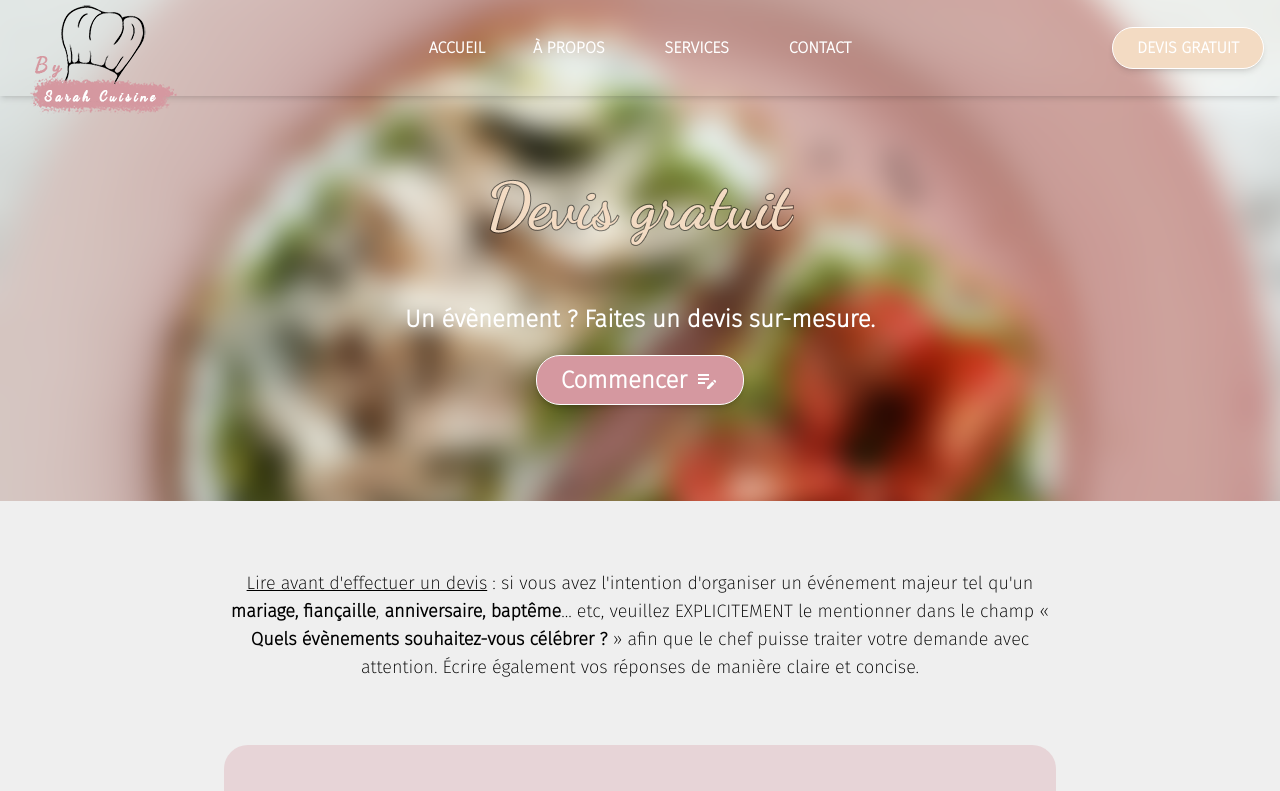
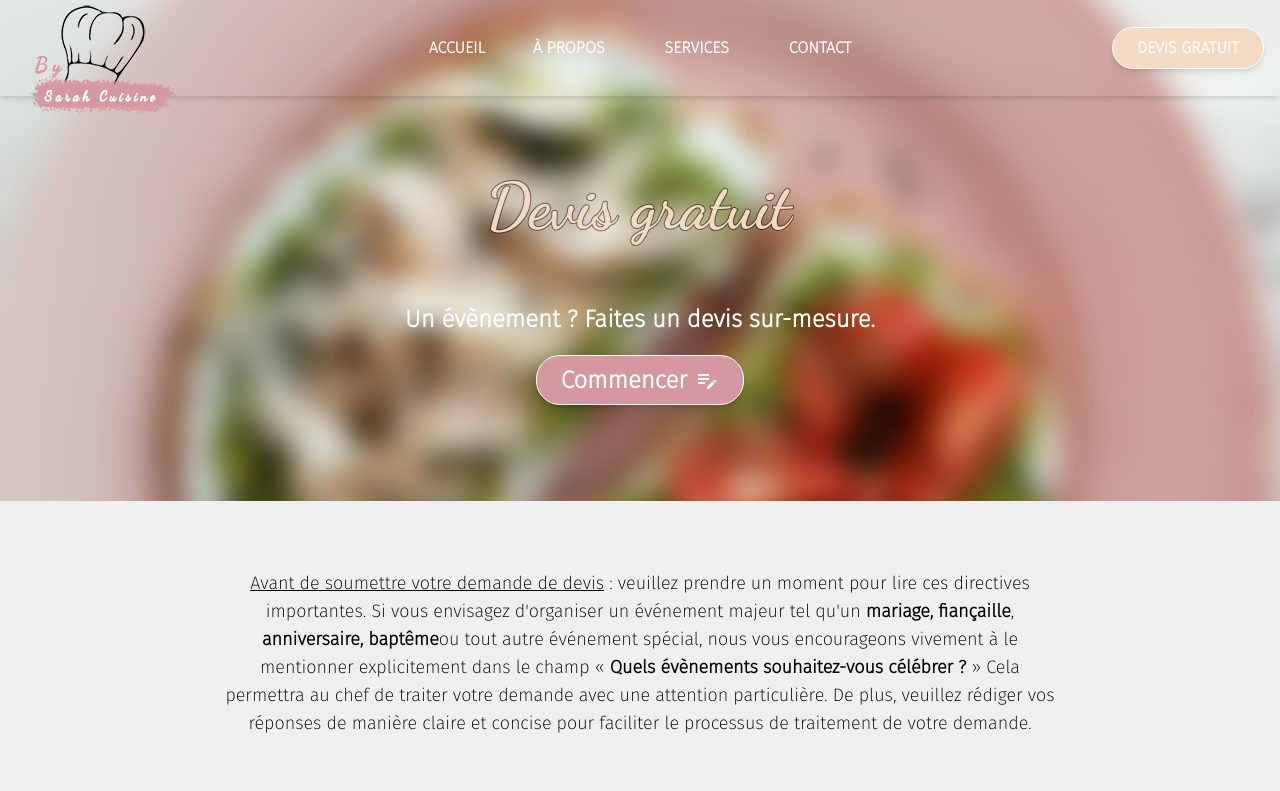
Before and after one commit to franzhopp/By-Sarah-Cuisine, a React (Vite) app: page /devisgratuit in a window 1280 px wide. Shown: the top 791 px of the page. Built offline with nearby package versions, Linux system fonts and the light colour scheme.

Commit message:
[ADD] click start

```diff
--- a/src/Components/Navigation/navbar-devis.jsx
+++ b/src/Components/Navigation/navbar-devis.jsx
@@ -334,7 +334,7 @@ const NavbarDevis = () => {
               </p>
             </NavLink>
           </div>
-          <section id="devis"></section>
+          <section id="devis" className="sm:mb-0 mb-10"></section>
         </div>
       </section>
     </div>
--- a/src/Pages/Devis/devis.jsx
+++ b/src/Pages/Devis/devis.jsx
@@ -130,20 +130,23 @@ const Devis = () => {
               <div className="w-full">
                 <div className="text-black mt-5 text-center mb-16 font-sans-serif text-base sm:text-lg">
                   <span className="underline">
-                    Lire avant d'effectuer un devis
+                    Avant de soumettre votre demande de devis
                   </span>{" "}
-                  : si vous avez l'intention d'organiser un événement majeur tel
-                  qu'un{" "}
+                  : veuillez prendre un moment pour lire ces directives
+                  importantes. Si vous envisagez d'organiser un événement majeur
+                  tel qu'un{" "}
                   <span className="font-extrabold">mariage, fiançaille</span>,{" "}
                   <span className="font-extrabold">anniversaire, baptême</span>
-                  ... etc, veuillez EXPLICITEMENT le mentionner dans le champ «
+                  ou tout autre événement spécial, nous vous encourageons
+                  vivement à le mentionner explicitement dans le champ «
                   <span className="font-extrabold">
                     {" "}
                     Quels évènements souhaitez-vous célébrer ?
                   </span>{" "}
-                  » afin que le chef puisse traiter votre demande avec
-                  attention. Écrire également vos réponses de manière claire et
-                  concise.
+                  » Cela permettra au chef de traiter votre demande avec une
+                  attention particulière. De plus, veuillez rédiger vos réponses
+                  de manière claire et concise pour faciliter le processus de
+                  traitement de votre demande.
                 </div>
               </div>
             </div>
```
